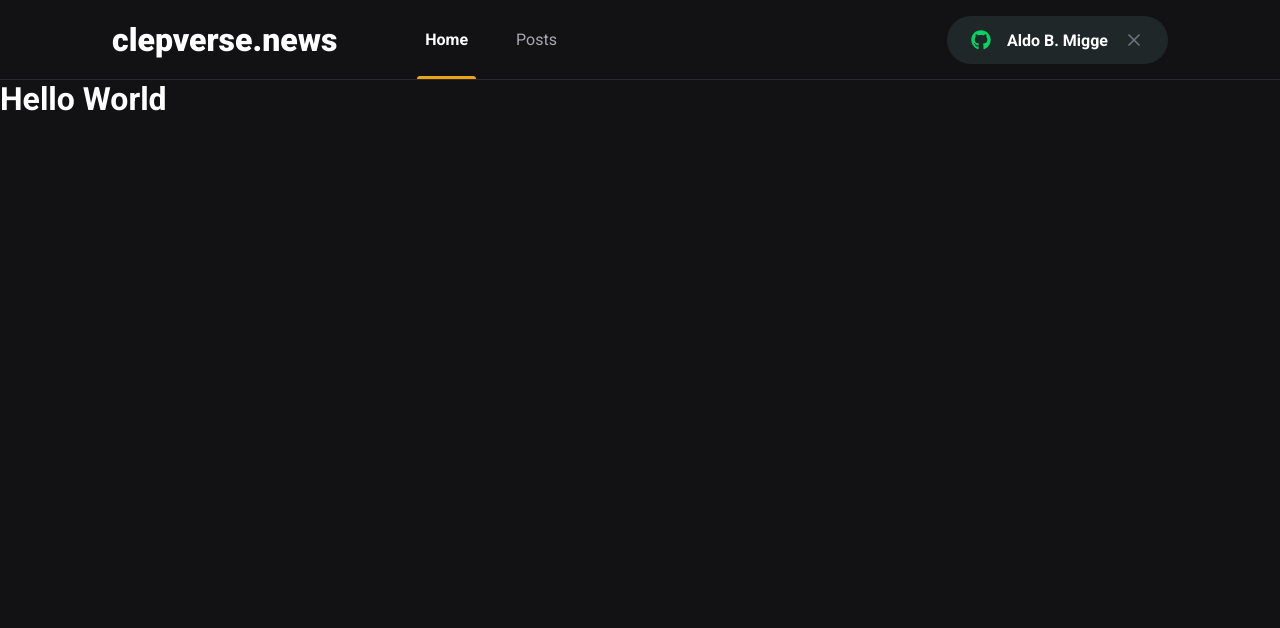
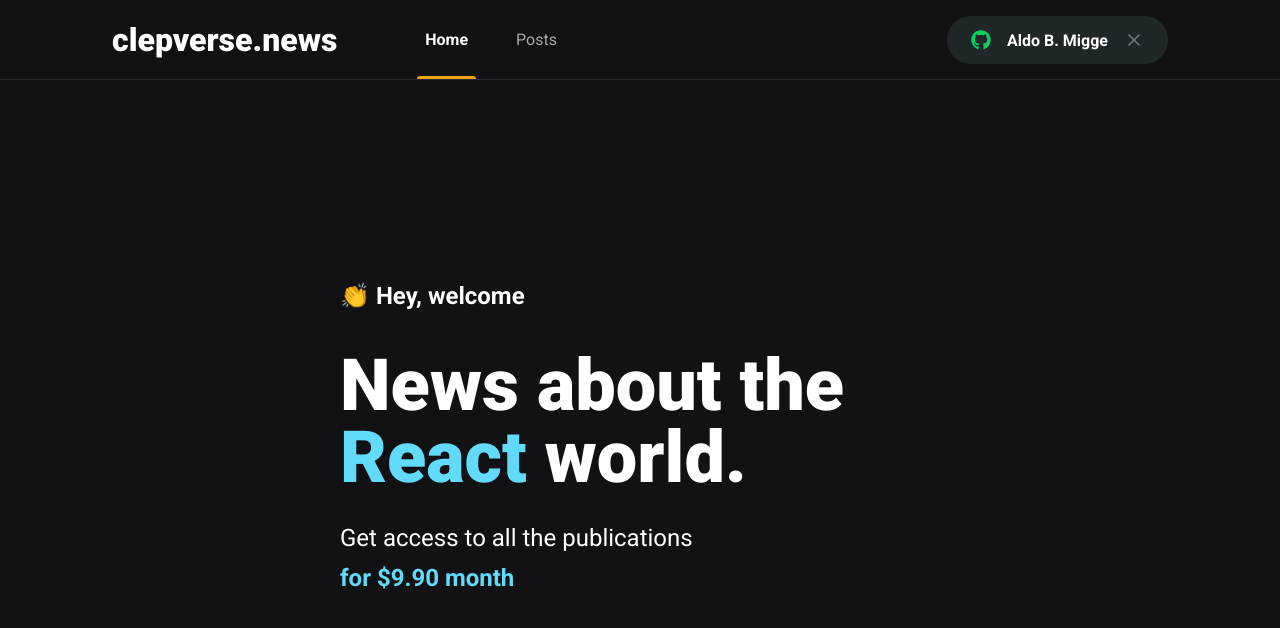
Before and after one commit to clepverse/clepverse-news-next-app, a Next.js app: page / in a window 1280 px wide. Shown: the top 628 px of the page. Built offline with nearby package versions, Linux system fonts and the light colour scheme.

Commit message:
Página Home

```diff
--- /dev/null
+++ b/src/pages/home.module.scss
@@ -0,0 +1,41 @@
+.contentContainer {
+  max-width: 1120px;
+  margin: 0 auto;
+  padding: 0 2rem;
+  height: calc(100vh - 5rem);
+
+  display: flex;
+  align-items: center;
+  justify-content: center;
+}
+
+.hero {
+  max-width: 600px;
+
+  > span {
+    font-size: 1.5rem;
+    font-weight: bold;
+  }
+
+  h1 {
+    font-size: 4.5rem;
+    line-height: 4.5rem;
+    font-weight: 900;
+    margin-top: 2.5rem;
+
+    span {
+      color: var(--cyan-500);
+    }
+  }
+
+  p {
+    font-size: 1.5rem;
+    line-height: 2.5rem;
+    margin-top: 1.5rem;
+
+    span {
+      color: var(--cyan-500);
+      font-weight: bold;
+    }
+  }
+}
--- a/src/pages/index.tsx
+++ b/src/pages/index.tsx
@@ -1,16 +1,24 @@
 import Head from 'next/head';
+import styles from './home.module.scss';
 
 export default function Home() {
   return (
     <>
       <Head>
-        <title>Inicio | clepverse.news</title>
+        <title>Home | clepverse.news</title>
       </Head>
-      <div>
-        <h1>
-          Hello <span>World</span>{' '}
-        </h1>
-      </div>
+      <main className={styles.contentContainer}>
+        <section className={styles.hero}>
+          <span>👏 Hey, welcome</span>
+          <h1>
+            News about the <span>React</span> world.
+          </h1>
+          <p>
+            Get access to all the publications <br />
+            <span>for $9.90 month</span>
+          </p>
+        </section>
+      </main>
     </>
   );
 }
```
Also changed, not shown: public/images/avatar.svg (added).
